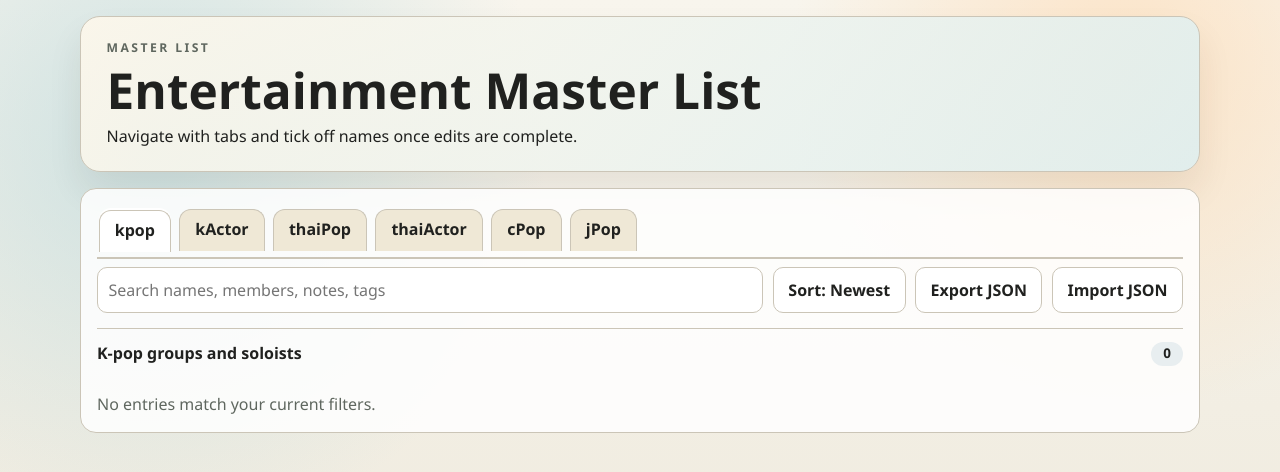
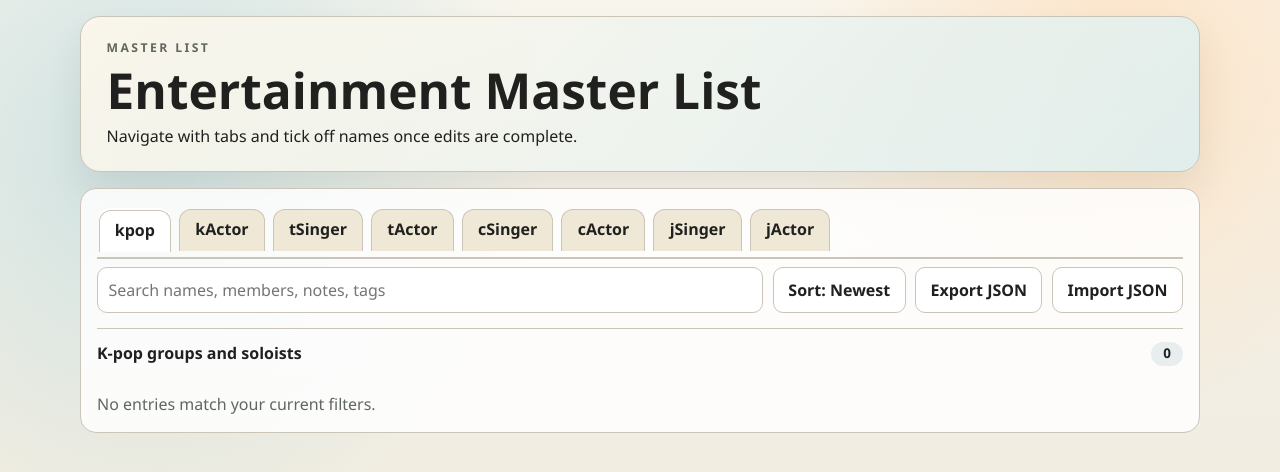
Before and after one commit to wickxdwrites/masterlist, a React (Vite) app: page / in a window 1280 px wide. Shown: the top 472 px of the page. Built offline with nearby package versions, Linux system fonts and the light colour scheme.

Commit message:
Split Thai/Chinese/Japanese into singer and actor tabs

```diff
--- a/src/App.jsx
+++ b/src/App.jsx
@@ -6,17 +6,48 @@ const STORAGE_KEY = 'edits-vault-entries-v1'
 const CATEGORY_OPTIONS = [
   { key: 'K-pop groups and soloists', label: 'kpop' },
   { key: 'K-Actors and actresses', label: 'kActor' },
-  { key: 'Thai pop artists', label: 'thaiPop' },
-  { key: 'Thai Actors and Actresses', label: 'thaiActor' },
-  { key: 'Chinese Singers and actors/actresses', label: 'cPop' },
-  { key: 'Japanese singers and actors/actresses', label: 'jPop' },
+  { key: 'Thai singers', label: 'tSinger' },
+  { key: 'Thai Actors and Actresses', label: 'tActor' },
+  { key: 'Chinese singers', label: 'cSinger' },
+  { key: 'Chinese Actors and Actresses', label: 'cActor' },
+  { key: 'Japanese singers', label: 'jSinger' },
+  { key: 'Japanese Actors and Actresses', label: 'jActor' },
 ]
 
 const categoryKeys = CATEGORY_OPTIONS.map((item) => item.key)
 
+const looksActingProfile = (entry) => {
+  const combinedText = [entry.specialty, entry.notes, entry.tags]
+    .join(' ')
+    .toLowerCase()
+
+  return /(actor|actress|drama|movie|film|series|show)/.test(combinedText)
+}
+
+const mapLegacyCategory = (entry) => {
+  if (entry.category === 'Thai pop artists') {
+    return 'Thai singers'
+  }
+
+  if (entry.category === 'Chinese Singers and actors/actresses') {
+    return looksActingProfile(entry)
+      ? 'Chinese Actors and Actresses'
+      : 'Chinese singers'
+  }
+
+  if (entry.category === 'Japanese singers and actors/actresses') {
+    return looksActingProfile(entry)
+      ? 'Japanese Actors and Actresses'
+      : 'Japanese singers'
+  }
+
+  return entry.category
+}
+
 const normalizeEntry = (entry) => {
-  const category = categoryKeys.includes(entry.category)
-    ? entry.category
+  const categoryCandidate = mapLegacyCategory(entry)
+  const category = categoryKeys.includes(categoryCandidate)
+    ? categoryCandidate
     : categoryKeys[0]
 
   return {
```
